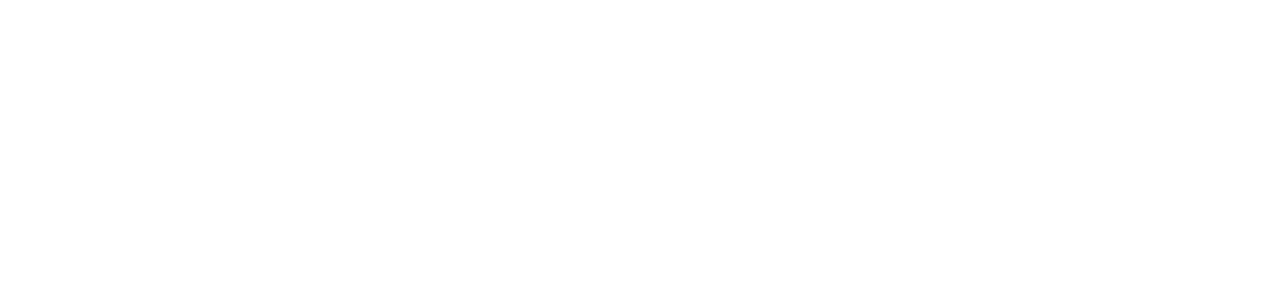
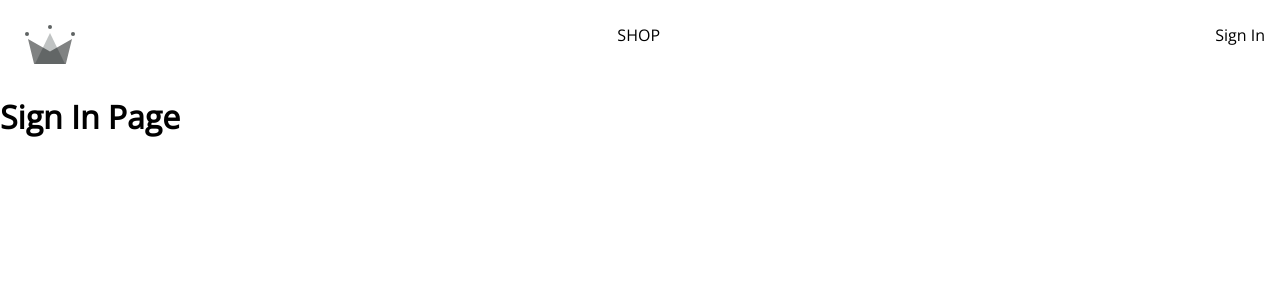
Before and after one commit to sirawat21/react-shopping-site, a React (Create React App) app: page /sign-in in a window 1280 px wide. Before the commit this address had no page. Shown: the top 300 px of the page. Built offline with nearby package versions, Linux system fonts and the light colour scheme.

Commit message:
udpate sign-in page

```diff
--- a/package.json
+++ b/package.json
@@ -6,6 +6,7 @@
     "@testing-library/jest-dom": "^5.16.5",
     "@testing-library/react": "^13.4.0",
     "@testing-library/user-event": "^13.5.0",
+    "firebase": "^9.12.1",
     "react": "^18.2.0",
     "react-dom": "^18.2.0",
     "react-router-dom": "^6.4.2",
--- a/src/App.js
+++ b/src/App.js
@@ -1,6 +1,7 @@
 import { Routes, Route} from "react-router-dom";
 import Navigation from "./routes/navigation/navigation.component"
 import Home from "./routes/home/home.component";
+import SignIn from "./routes/sign-in/sign-in.component";
 
 const Shop = () => <h1>Shop</h1>;
 const App = () => {
@@ -9,6 +10,7 @@
       <Route path="/" element={<Navigation />}>
         <Route index element={<Home />} />
         <Route path="shop" element={<Shop />} />
+        <Route path="sign-in" element={<SignIn />}/>
       </Route>
     </Routes>
   );
--- a/src/routes/navigation/navigation.component.jsx
+++ b/src/routes/navigation/navigation.component.jsx
@@ -13,6 +13,9 @@
             <div className="nav-links-container">
                 <Link className="nav-link" to="/shop">SHOP</Link>
             </div>
+            <div className="nav-links-container">
+                <Link className="nav-link" to="/sign-in">Sign In</Link>
+            </div>
         </div>
         <Outlet />
     </Fragment>)
--- /dev/null
+++ b/src/routes/sign-in/sign-in.component.jsx
@@ -0,0 +1,6 @@
+
+const SignIn = () => {
+    return(<div><h1>Sign In Page</h1></div>)
+}
+
+export default SignIn;
```
Also changed, not shown: 1 other file (tests, documents, lock files or other folders).
